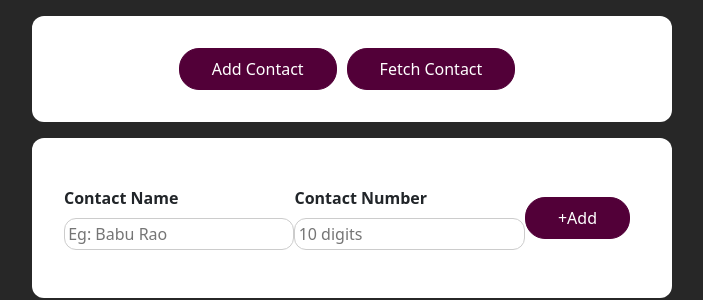
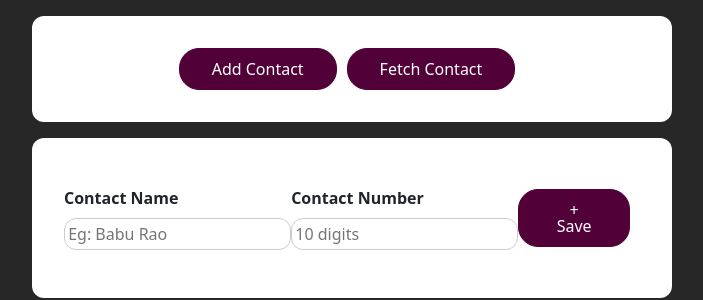
Before and after one commit to codingscenes/react-app, a React (Create React App) app: page / in a window 1280 px wide. Shown: the top 300 px of the page, without its empty margins (288-991 px from the left). Built offline with nearby package versions, Linux system fonts and the light colour scheme; the HTML template or start-up script is replaced by a standard one.

Commit message:
Update AddContact.js

```diff
--- a/src/components/AddContact.js
+++ b/src/components/AddContact.js
@@ -37,7 +37,7 @@ const AddContact = (props) => {
           ref={contactNumRef}
         />
       </div>
-      <button>+Add</button>
+      <button>+ Save</button>
     </form>
   );
 };
```
